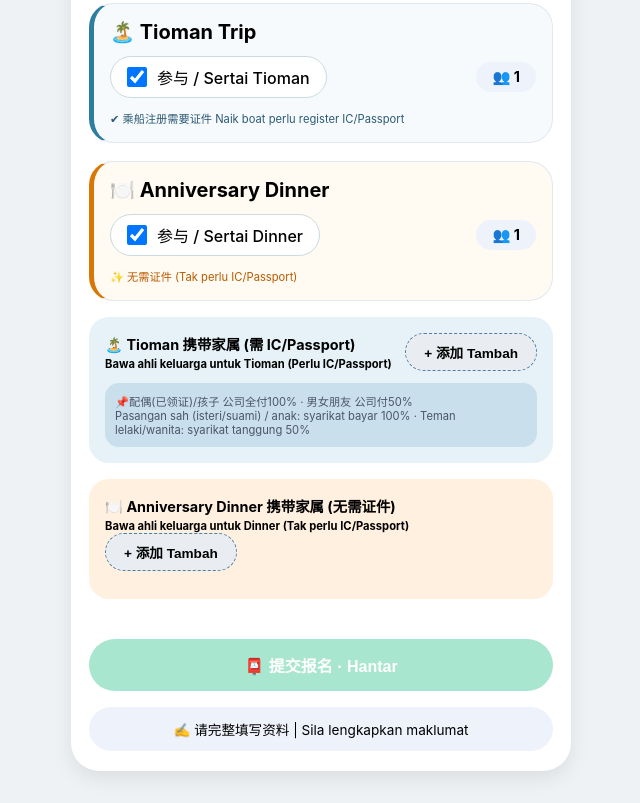
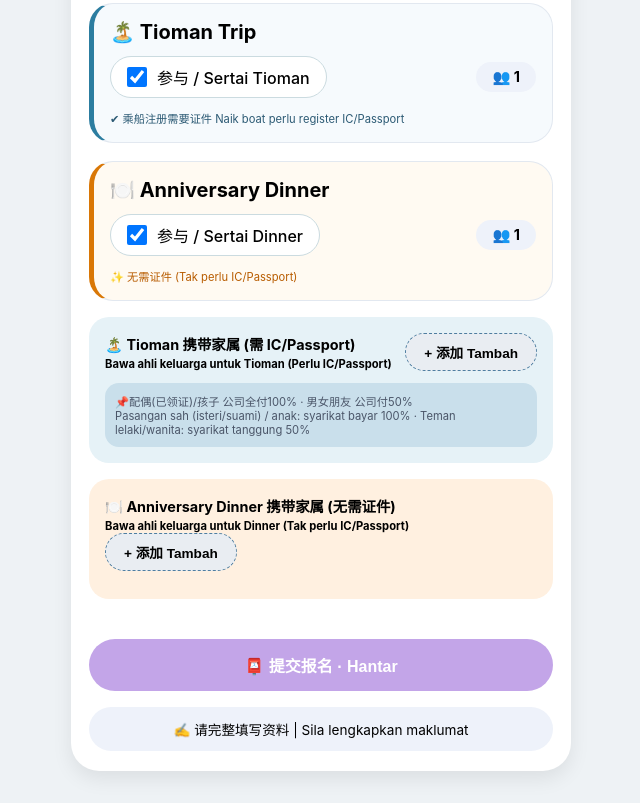
Before and after one commit to HL-Steel-Industries-Sdn-Bhd/HL-Anniversary-Attendance-Confirmation3, a plain HTML site: page index.html in a window 1280 px wide. Shown: the part 670-1473 px from the top of the page, without its empty margins (319-959 px from the left). Drawn offline with Linux system fonts and the light colour scheme.

Commit message:
Update index.html

```diff
--- a/index.html
+++ b/index.html
@@ -197,7 +197,7 @@
       margin-top: 10px;
     }
     .submit-btn {
-      background: #a8e6cf;
+      background: #c3a5e8;
       color: white;
       font-size: 1rem;
       padding: 14px 20px;
```
